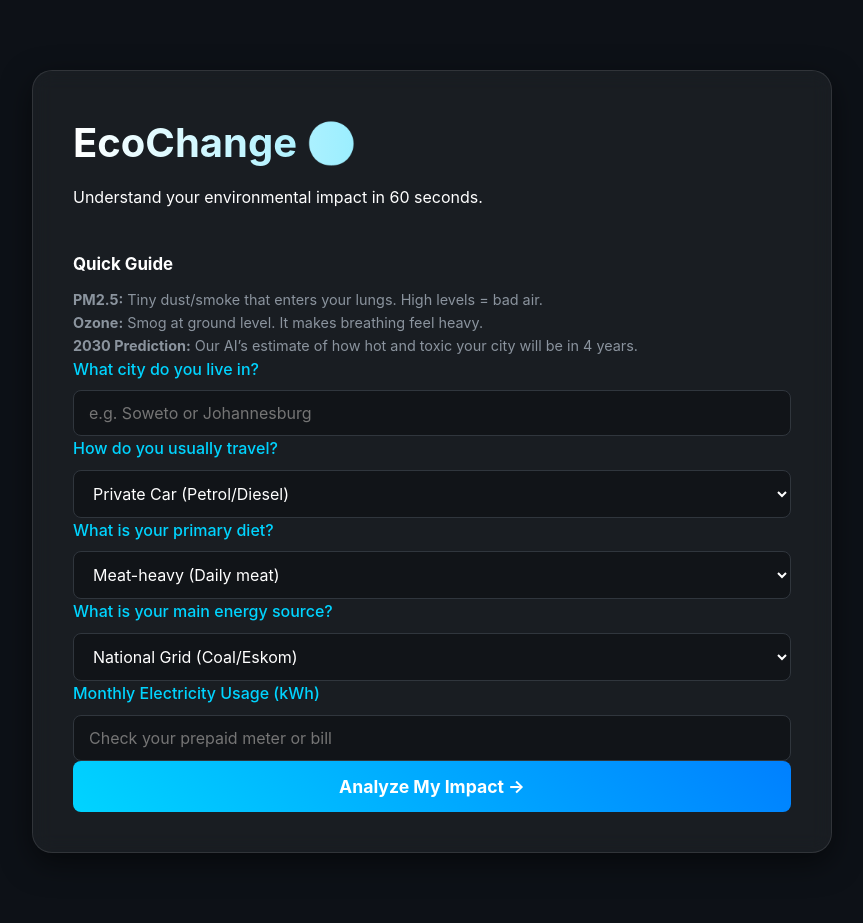
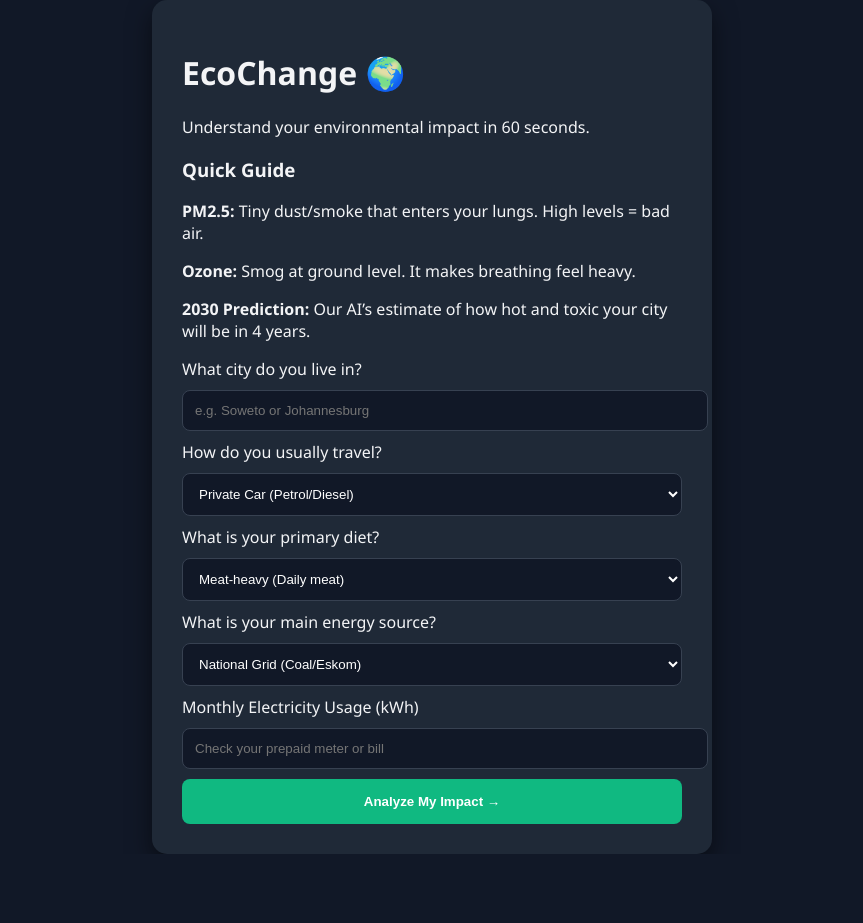
Before and after one commit to Mpilozama/EcoChange-Helper, a Flask app: page / in a window 1280 px wide. Shown: the whole page, without its empty margins (208-1071 px from the left). After the commit the page ends 854 px from the top, so only its background shows below. Run offline with Flask 3, Linux system fonts and the light colour scheme.

Commit message:
Done with mosg functionalities

```diff
--- a/static/css/style.css
+++ b/static/css/style.css
@@ -1,150 +1,56 @@
+/* DOCTRINE: Root variables make it easy to change colors globally later */
 :root {
-    --bg-color: #0d1117;
-    --card-bg: rgba(255, 255, 255, 0.05);
-    --accent-color: #00d4ff; /* Electric Blue */
-    --warning-red: #ff4b2b;
-    --text-primary: #ffffff;
-    --text-secondary: #8b949e;
-}
-
-* {
-    box-sizing: border-box;
-    margin: 0;
-    padding: 0;
-    font-family: 'Inter', -apple-system, sans-serif;
+    --primary-green: #10b981;
+    --dark-bg: #111827;
+    --card-bg: #1f2937;
+    --text-main: #f3f4f6;
 }
 
 body {
-    background-color: var(--bg-color);
-    color: var(--text-primary);
-    line-height: 1.6;
-    overflow-x: hidden;
-    padding: 20px;
+    background-color: var(--dark-bg);
+    color: var(--text-main);
+    font-family: 'Segoe UI', Tahoma, Geneva, Verdana, sans-serif;
+    margin: 0;
+    display: flex;
+    justify-content: center;
+    align-items: center;
+    min-height: 100vh;
 }
 
+/* The container for your content */
 .container {
-    max-width: 800px;
-    margin: 50px auto;
-    background: var(--card-bg);
-    padding: 40px;
-    border-radius: 20px;
-    backdrop-filter: blur(10px);
-    border: 1px solid rgba(255, 255, 255, 0.1);
-    box-shadow: 0 10px 30px rgba(0, 0, 0, 0.5);
-    animation: fadeIn 0.8s ease-out;
+    width: 90%;
+    max-width: 500px;
+    background-color: var(--card-bg);
+    padding: 30px;
+    border-radius: 15px;
+    box-shadow: 0 10px 25px rgba(0,0,0,0.5);
 }
 
-@keyframes fadeIn {
-    from { opacity: 0; transform: translateY(20px); }
-    to { opacity: 1; transform: translateY(0); }
+/* Styling the inputs so they look modern */
+input, select {
+    width: 100%;
+    padding: 12px;
+    margin: 10px 0;
+    border-radius: 8px;
+    border: 1px solid #374151;
+    background: #111827;
+    color: white;
 }
 
-h1 {
-    font-size: 2.5rem;
-    margin-bottom: 10px;
-    background: linear-gradient(90deg, #fff, var(--accent-color));
-    -webkit-background-clip: text;
-    -webkit-text-fill-color: transparent;
-}
-
-header p {
-    color: var(--text-secondary);
-    margin-bottom: 30px;
-}
-
-/* Form Styling */
-.input-group {
-    margin-bottom: 25px;
-}
-
-label {
-    display: block;
-    margin-bottom: 8px;
-    font-weight: 500;
-    color: var(--accent-color);
-}
-
-input, select {
-    width: 100%;
-    padding: 12px 15px;
-    background: rgba(0, 0, 0, 0.3);
-    border: 1px solid #30363d;
-    border-radius: 8px;
+/* The 'Action' button */
+.btn-submit {
+    background-color: var(--primary-green);
     color: white;
-    font-size: 1rem;
-    transition: all 0.3s ease;
-}
-
-input:focus, select:focus {
-    outline: none;
-    border-color: var(--accent-color);
-    box-shadow: 0 0 8px rgba(0, 212, 255, 0.3);
-}
-
-/* Button with hover animation */
-.btn-submit, .btn-retry {
+    border: none;
     width: 100%;
     padding: 15px;
-    background: linear-gradient(45deg, var(--accent-color), #0080ff);
-    border: none;
     border-radius: 8px;
-    color: white;
     font-weight: bold;
-    font-size: 1.1rem;
     cursor: pointer;
-    transition: transform 0.2s, box-shadow 0.2s;
-    text-decoration: none;
-    display: inline-block;
-    text-align: center;
+    transition: 0.3s;
 }
 
 .btn-submit:hover {
-    transform: scale(1.02);
-    box-shadow: 0 0 20px rgba(0, 212, 255, 0.5);
+    background-color: #059669; /* Darker green on hover */
 }
-
-/* Results Grid */
-.truths-grid {
-    display: grid;
-    grid-template-columns: repeat(auto-fit, minmax(280px, 1fr));
-    gap: 20px;
-    margin-top: 30px;
-}
-
-.truth-item {
-    background: rgba(255, 255, 255, 0.03);
-    padding: 20px;
-    border-radius: 12px;
-    border-left: 4px solid var(--accent-color);
-    transition: background 0.3s;
-}
-
-.truth-item:hover {
-    background: rgba(255, 255, 255, 0.07);
-}
-
-.truth-item.health { border-left-color: var(--warning-red); }
-.truth-item.future { border-left-color: #ffcc00; }
-
-.big-number {
-    font-size: 3rem;
-    font-weight: 800;
-    color: var(--warning-red);
-    text-shadow: 0 0 10px rgba(255, 75, 43, 0.3);
-}
-
-hr {
-    border: 0;
-    height: 1px;
-    background: rgba(255, 255, 255, 0.1);
-    margin: 30px 0;
-}
-
-/* Glossary Section */
-.glossary {
-    margin-top: 40px;
-    font-size: 0.9rem;
-    color: var(--text-secondary);
-}
-
-.glossary h3 { color: #fff; margin-bottom: 10px; }
```
